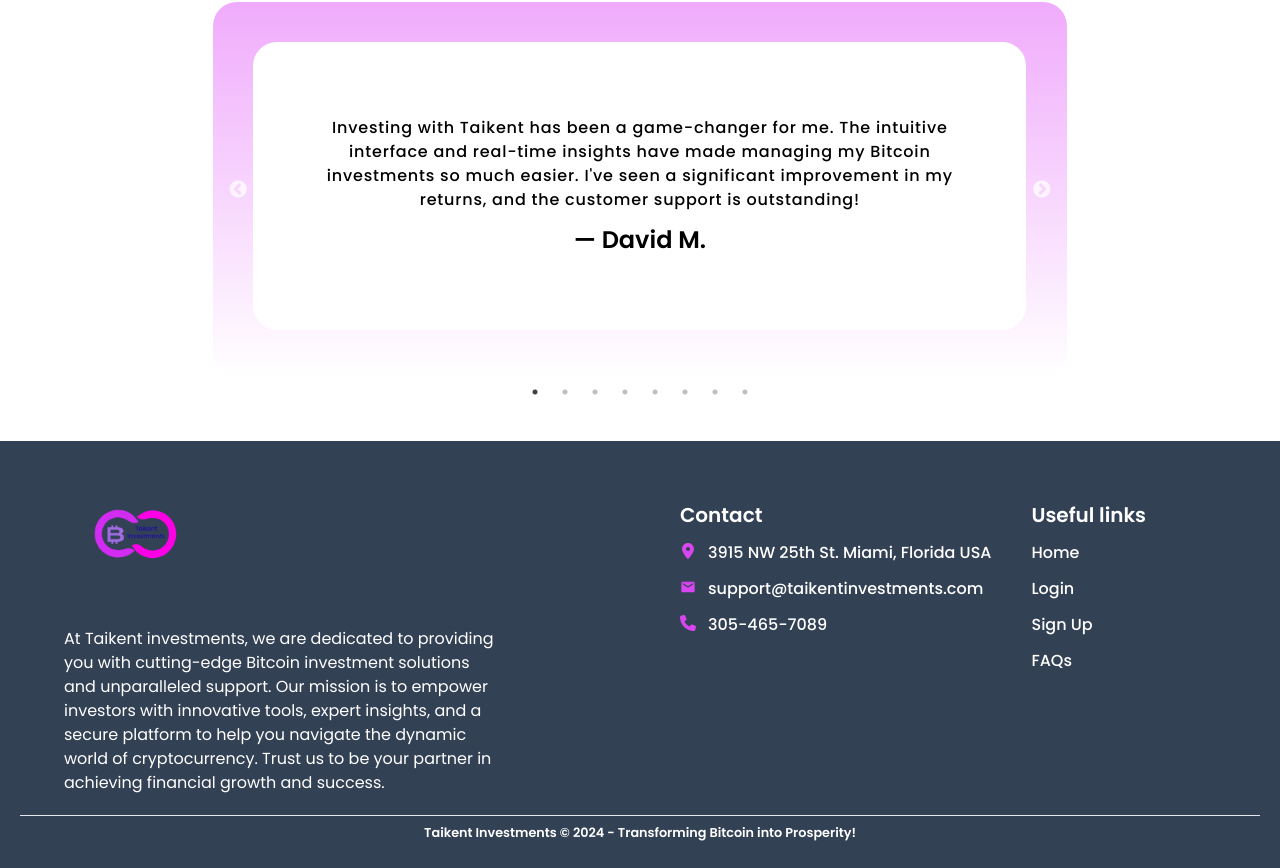
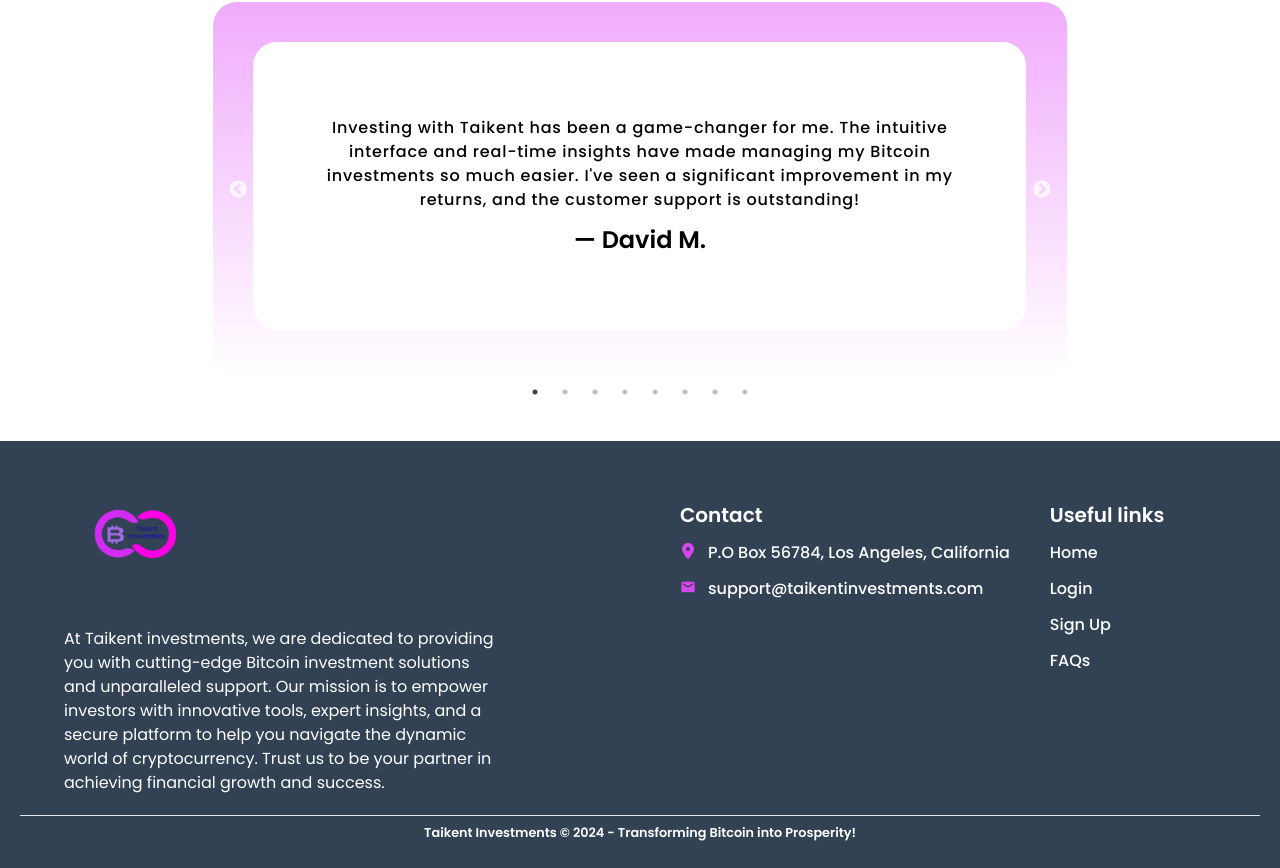
Before and after one commit to Devtiwo/taikent, a React (Vite) app: page / in a window 1280 px wide. Shown: the part 3863-4731 px from the top of the page. Built offline with nearby package versions, Linux system fonts and the light colour scheme.

Commit message:
Added redirects file

```diff
--- a/src/Components/Footer.jsx
+++ b/src/Components/Footer.jsx
@@ -18,14 +18,14 @@
               <ul>
                 <li className="flex gap-3 font-medium mb-3">
                   <FaLocationDot className="mt-0.5 text-fuchsia-500" />
-                  3915 NW 25th St. Miami, Florida USA
+                  P.O Box 56784, Los Angeles, California
                 </li>
                 <li className="flex gap-3 font-medium mb-3">
                   <MdEmail className="mt-0.5 text-fuchsia-500"/> support@taikentinvestments.com
                 </li>
-                <li className="flex gap-3 font-medium mb-3">
+                {/* <li className="flex gap-3 font-medium mb-3">
                   <FaPhone className="mt-0.5 text-fuchsia-500"/> 305-465-7089
-                </li>
+                </li> */}
               </ul>
             </div>
             <div>
```
Also changed, not shown: 1 other file (tests, documents, lock files or other folders).
